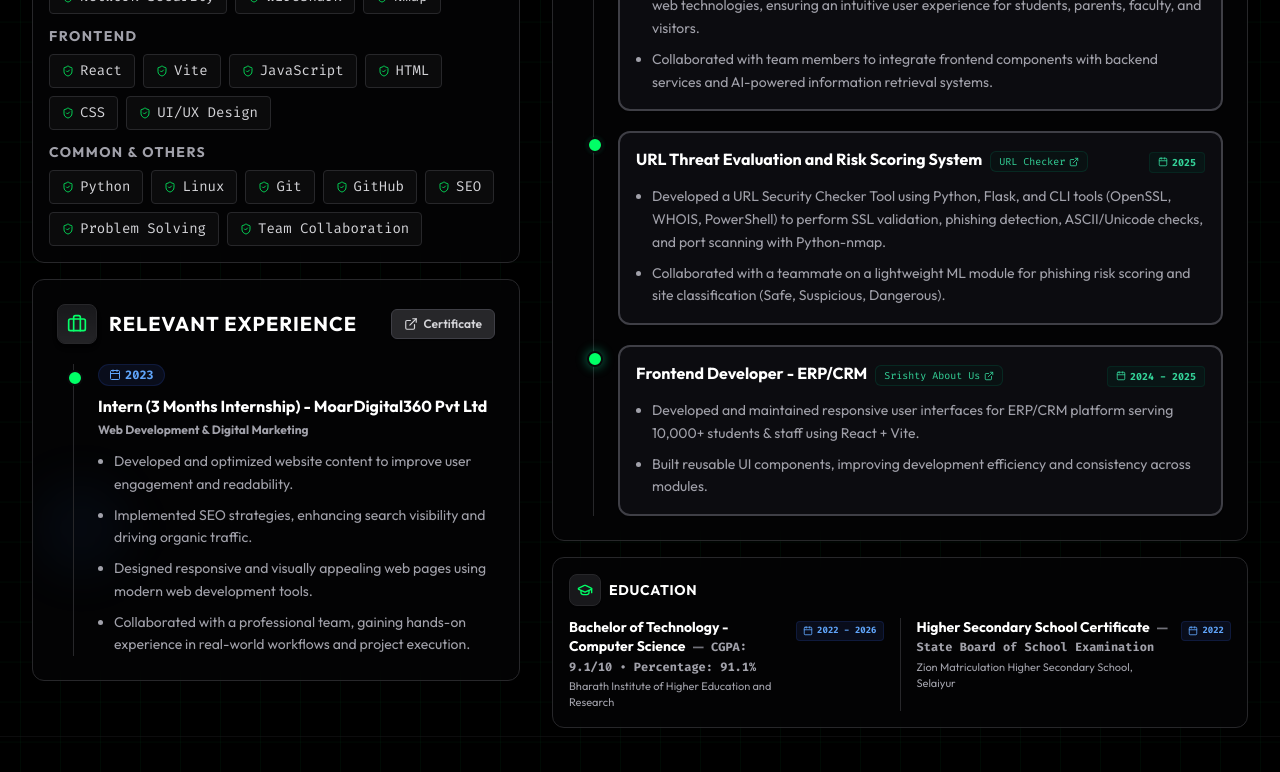
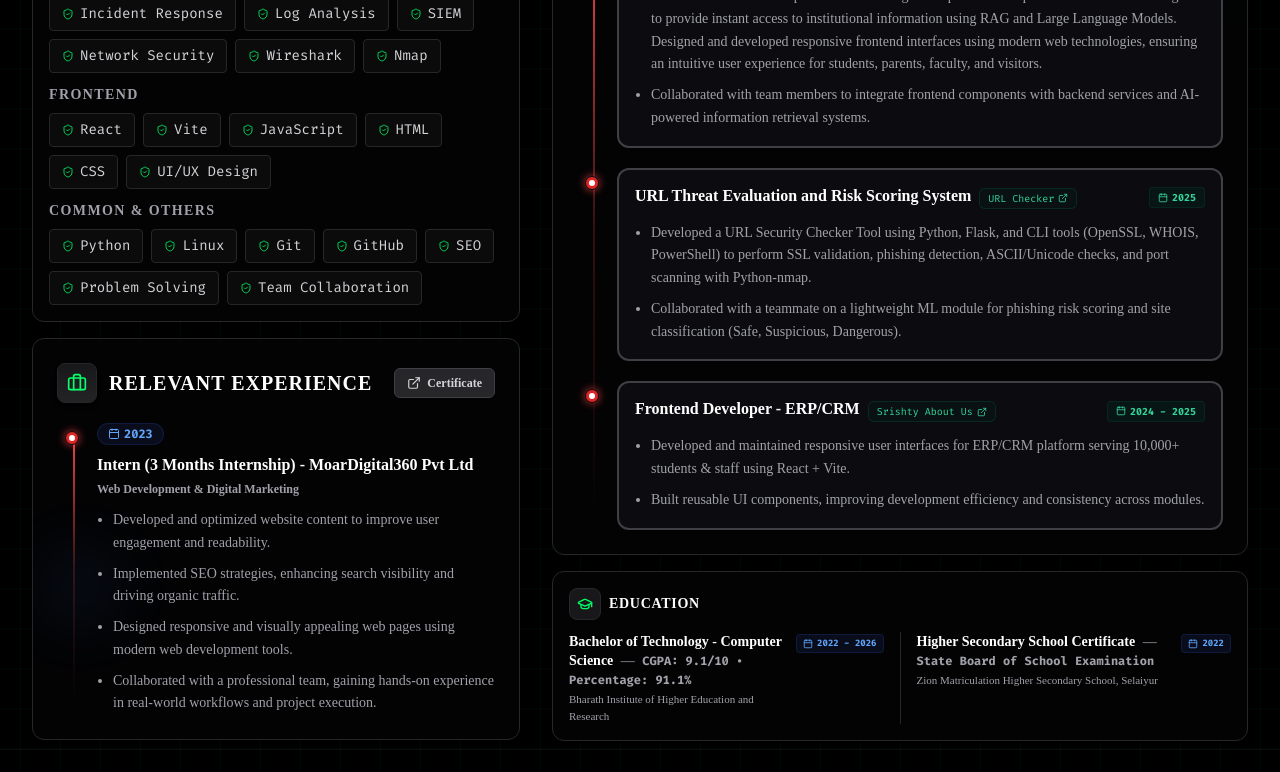
Before and after one commit to Sahana1255/sahana-v-portfolio, a React (Vite) app: page / in a window 1280 px wide. Shown: the part 1100-1872 px from the top of the page. Built offline with nearby package versions, Linux system fonts and the light colour scheme.

Commit message:
font 💃

```diff
--- a/src/components/AboutAndSkills.tsx
+++ b/src/components/AboutAndSkills.tsx
@@ -63,7 +63,7 @@ export const AboutAndSkills: React.FC = () => {
             <FeaturedProject />
 
             {/* Education Card */}
-            <div className="rounded-xl border border-gray-200 dark:border-zinc-800 bg-white dark:bg-zinc-950/40 p-4 backdrop-blur-md relative overflow-hidden group flex-1 flex flex-col justify-end">
+            <div className="rounded-xl border border-gray-200 dark:border-zinc-800 bg-white dark:bg-zinc-950/40 p-4 backdrop-blur-md relative overflow-hidden group flex-1 flex flex-col justify-start">
               <Education />
             </div>
           </div>
--- a/src/components/FeaturedProject.tsx
+++ b/src/components/FeaturedProject.tsx
@@ -52,7 +52,10 @@ export const FeaturedProject: React.FC = () => {
 
       <div className="space-y-5">
         {/* Timeline Layout */}
-        <div className="relative border-l border-gray-200 dark:border-zinc-800 ml-4 pl-6 space-y-5">
+        <div className="relative ml-4 pl-6 space-y-5">
+          {/* Glow-gradient timeline line */}
+          <div className="absolute left-0 top-3 bottom-3 w-[2px] bg-gradient-to-b from-red-500 via-red-500/20 to-transparent" />
+
           {projects.map((proj, idx) => (
             <motion.div
               key={idx}
@@ -62,16 +65,16 @@ export const FeaturedProject: React.FC = () => {
               transition={{ duration: 0.5, delay: idx * 0.15 }}
               className="relative group"
             >
-              {/* Timeline Dot */}
-              <motion.div
-                animate={{ boxShadow: ["0px 0px 0px 0px rgba(16,185,129,0)", "0px 0px 10px 2px rgba(16,185,129,0.4)", "0px 0px 0px 0px rgba(16,185,129,0)"] }}
-                transition={{ repeat: Infinity, duration: 2, delay: idx * 0.5 }}
-                className="absolute -left-[31px] top-1.5 w-4 h-4 rounded-full border-2 border-white dark:border-zinc-950 bg-emerald-500 dark:bg-cyber-accent shadow-md group-hover:scale-125 transition-transform duration-300"
-              >
-                <div className="absolute inset-1 rounded-full bg-white dark:bg-zinc-950 scale-0 group-hover:scale-100 transition-transform duration-300" />
-              </motion.div>
+              {/* Enhanced red pulsing Timeline Dot */}
+              <div className="absolute -left-[32px] top-2 z-10">
+                <div className="relative flex items-center justify-center">
+                  <div className="absolute w-4 h-4 rounded-full bg-red-500/40 animate-ping" />
+                  <div className="w-3.5 h-3.5 rounded-full bg-red-600 border border-white dark:border-zinc-950 shadow-[0_0_8px_rgba(239,68,68,0.8)] transition-all duration-300 group-hover:scale-125" />
+                  <div className="absolute w-1.5 h-1.5 rounded-full bg-white transition-all duration-300 group-hover:scale-150" />
+                </div>
+              </div>
 
-              <div className="p-4 rounded-xl border-2 border-gray-300 dark:border-zinc-700 bg-gray-50/50 dark:bg-[#0c0c10] hover:border-red-400 dark:hover:border-red-500/70 transition-colors shadow-sm mt-1 sm:mt-0">
+              <div className="p-4 rounded-xl border-2 border-gray-300 dark:border-zinc-700 bg-gray-50/50 dark:bg-[#0c0c10] hover:border-gray-400 dark:hover:border-zinc-600 transition-colors shadow-sm mt-1 sm:mt-0">
                 {/* Header Row: Title + Date Badge + Link */}
                 <div className="flex flex-col sm:flex-row sm:items-start justify-between gap-3 text-left">
                   <div className="flex items-start gap-2 flex-wrap min-w-0">
--- a/src/components/Footer.tsx
+++ b/src/components/Footer.tsx
@@ -33,10 +33,6 @@ export const Footer: React.FC = () => {
               Contact
             </h4>
             <ul className="space-y-2 text-xs md:text-sm font-medium text-gray-600 dark:text-zinc-400">
-              <li className="flex items-center gap-2.5">
-                <Phone className="h-4 w-4 text-blue-500 dark:text-cyber-accent flex-shrink-0" />
-                <a href="tel:+917200317690" className="hover:text-blue-600 dark:hover:text-cyber-accent transition-colors">+91 7200317690</a>
-              </li>
               <li className="flex items-center gap-2.5">
                 <Mail className="h-4 w-4 text-blue-500 dark:text-cyber-accent flex-shrink-0" />
                 <a href="mailto:sahanav1255@gmail.com" className="hover:text-blue-600 dark:hover:text-cyber-accent transition-colors">sahanav1255@gmail.com</a>
@@ -162,7 +158,7 @@ export const Footer: React.FC = () => {
         </div>
 
         {/* Bottom copyright details */}
-        <div className="mt-12 pt-6 border-t border-gray-200 dark:border-zinc-900/60 flex flex-col sm:flex-row items-center justify-between gap-4 text-xs font-mono font-medium text-gray-400 dark:text-zinc-500">
+        <div className="mt-12 pt-6 border-t border-gray-200 dark:border-zinc-900/60 flex flex-col sm:flex-row items-center sm:justify-start gap-4 text-xs font-mono font-medium text-gray-400 dark:text-zinc-500 pr-16">
           <span>&copy; {new Date().getFullYear()} Sahana V. All rights reserved.</span>
           <span className="flex items-center gap-1">
             Designed for Security <ShieldAlert className="h-3.5 w-3.5 text-blue-500 dark:text-cyber-accent" />
--- a/src/components/HeroSection.tsx
+++ b/src/components/HeroSection.tsx
@@ -73,7 +73,7 @@ export const HeroSection: React.FC = () => {
             {/* Description */}
             <motion.p
               variants={itemVariants}
-              className="text-base md:text-lg text-gray-600 dark:text-zinc-400 max-w-3xl leading-relaxed font-sans"
+              className="text-xl md:text-2xl text-gray-600 dark:text-zinc-400 max-w-3xl leading-relaxed font-sans"
             >
 Computer Science graduate with knowledge of cybersecurity principles, network security, and Security Operations Center (SOC) processes. Familiar with threat monitoring, incident analysis, vulnerability assessment, and basic incident handling through coursework, labs, and personal projects. Committed to continuous learning and professional growth in cybersecurity. Additionally experienced in frontend development, building responsive web applications using React, Vite, and modern UI/UX design principles.            </motion.p>
 
--- a/src/components/RelevantExperience.tsx
+++ b/src/components/RelevantExperience.tsx
@@ -71,7 +71,10 @@ export const RelevantExperience: React.FC = () => {
       </div>
 
       {/* Timeline Layout */}
-      <div className="relative border-l border-gray-200 dark:border-zinc-800 ml-4 pl-6 space-y-5">
+      <div className="relative ml-4 pl-6 space-y-5">
+        {/* Glow-gradient timeline line */}
+        <div className="absolute left-0 top-3 bottom-3 w-[2px] bg-gradient-to-b from-red-500 via-red-500/20 to-transparent" />
+
         {experiences.map((exp, idx) => (
           <motion.div
             key={idx}
@@ -81,14 +84,14 @@ export const RelevantExperience: React.FC = () => {
             transition={{ duration: 0.5, delay: idx * 0.1 }}
             className="relative group"
           >
-            {/* Timeline Dot */}
-            <motion.div
-              animate={{ boxShadow: ["0px 0px 0px 0px rgba(0,102,255,0)", "0px 0px 10px 2px rgba(0,102,255,0.4)", "0px 0px 0px 0px rgba(0,102,255,0)"] }}
-              transition={{ repeat: Infinity, duration: 2 }}
-              className="absolute -left-[31px] top-1.5 w-4 h-4 rounded-full border-2 border-white dark:border-zinc-950 bg-blue-600 dark:bg-cyber-accent shadow-md group-hover:scale-125 transition-transform duration-300"
-            >
-              <div className="absolute inset-1 rounded-full bg-white dark:bg-zinc-950 scale-0 group-hover:scale-100 transition-transform duration-300" />
-            </motion.div>
+            {/* Enhanced red pulsing Timeline Dot */}
+            <div className="absolute -left-[32px] top-2 z-10">
+              <div className="relative flex items-center justify-center">
+                <div className="absolute w-4 h-4 rounded-full bg-red-500/40 animate-ping" />
+                <div className="w-3.5 h-3.5 rounded-full bg-red-600 border border-white dark:border-zinc-950 shadow-[0_0_8px_rgba(239,68,68,0.8)] transition-all duration-300 group-hover:scale-125" />
+                <div className="absolute w-1.5 h-1.5 rounded-full bg-white transition-all duration-300 group-hover:scale-150" />
+              </div>
+            </div>
 
             {/* Date Badge */}
             <div className="flex items-center gap-2 mb-2">
--- a/src/index.css
+++ b/src/index.css
@@ -98,13 +98,13 @@
   width: 8px;
   height: 8px;
   border-radius: 50%;
-  background-color: #00ff66;
-  box-shadow: 0 0 8px #00ff66;
+  background-color: #dc2626;
+  box-shadow: 0 0 8px #dc2626;
 }
 
 .light .timeline-dot::after {
-  background-color: #0066ff;
-  box-shadow: 0 0 8px #0066ff;
+  background-color: #dc2626;
+  box-shadow: 0 0 8px #dc2626;
 }
 
 /* Animations and Glitches */
--- a/tailwind.config.js
+++ b/tailwind.config.js
@@ -19,7 +19,7 @@ export default {
         }
       },
       fontFamily: {
-        sans: ['Outfit', 'Inter', 'system-ui', 'sans-serif'],
+        sans: ['"Times New Roman"', 'Times', 'serif'],
         mono: ['Fira Code', 'Courier New', 'monospace'],
       },
       boxShadow: {
```
Also changed, not shown: src/App.tsx (+23 -1 lines), 1 other file (tests, documents, lock files or other folders).
